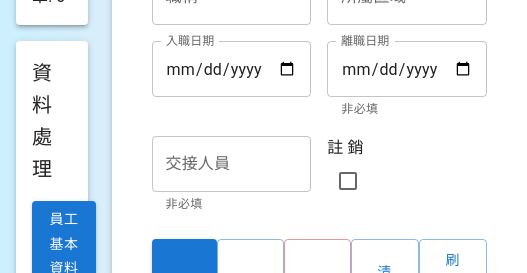
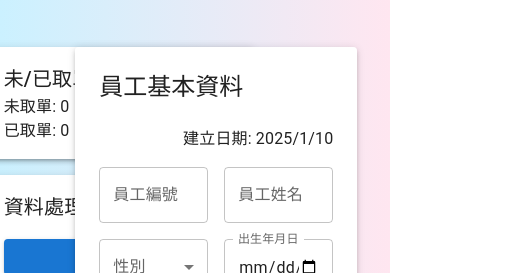
Before and after one commit to zii144/carbon-quotation-system, a React (Vite) app in the folder frontend/: page /quotation in a window 390 px wide. Shown: the top 273 px of the page, 527 px wide, since content can reach past the window. Built offline with nearby package versions, Linux system fonts and the light colour scheme; no server answers.

Commit message:
Refactor layout styles in various components for improved responsiveness and overflow handling

```diff
--- a/frontend/src/App.css
+++ b/frontend/src/App.css
@@ -4,8 +4,7 @@
   align-items: center;
   width: 100%;
   height: 100vh;
-  margin: 0-auto;
-  padding: 0;
+  overflow: hidden;
 }
 
 
--- a/frontend/src/components/forms/EmployeeInfoForm.tsx
+++ b/frontend/src/components/forms/EmployeeInfoForm.tsx
@@ -379,7 +379,7 @@ export default function EmployeeInfoForm() {
       ref={containerRef}
       maxWidth="lg"
       className="parent-container"
-      sx={{ mt: 2, height: "100%", overflowY: "auto" }}
+      sx={{ p: 0, mt: 2, height: "100%", overflowY: "auto" }}
     >
       <Box sx={{ textAlign: "right", mb: 2 }}>
         <Typography variant="body1">
--- a/frontend/src/pages/QuotationForm.tsx
+++ b/frontend/src/pages/QuotationForm.tsx
@@ -48,18 +48,35 @@ export default function QuotationPage() {
   const CurrentFormComponent = componentMap[currentTitle];
 
   return (
-    <Container maxWidth="lg" sx={{ ml: 0 }}>
-      <Grid container spacing={3}>
+    <Container maxWidth="lg" sx={{ ml: -5, mr: -5 }}>
+      <Grid container spacing={2}>
         {/* Sidebar Section */}
         <Grid item xs={3}>
-          <Paper elevation={3} sx={{ p: 2, mb: 2 }}>
+          <Paper
+            elevation={3}
+            sx={{
+              p: 2,
+              mb: 2,
+              width: { xs: "60vw", sm: "65vw", md: "18.5vw", lg: "14.5vw" },
+            }}
+          >
             <Typography variant="h6">未/已取單數量</Typography>
             <Typography variant="body1">未取單: 0</Typography>
             <Typography variant="body1">已取單: 0</Typography>
           </Paper>
 
-          <Paper elevation={3} sx={{ p: 2 }}>
-            <Typography variant="h6">資料處理</Typography>
+          <Paper
+            elevation={3}
+            sx={{
+              p: 2,
+              width: { xs: "60vw", sm: "65vw", md: "18.5vw", lg: "14.5vw" },
+              height: { xs: "70vh", sm: "75vh", md: "65vh", lg: "52vh" },
+              position: "sticky",
+              top: "10px",
+              overflowY: "auto",
+            }}
+          >
+            <Typography variant="h6">資料處理列表</Typography>
             {sidebarItems.map((item) => (
               <SidebarButton
                 key={item}
@@ -73,11 +90,21 @@ export default function QuotationPage() {
 
         {/* Main Content Section */}
         <Grid item xs={9}>
-          <Paper elevation={3} sx={{ p: 3, width: "140%" }}>
+          <Paper
+            elevation={3}
+            sx={{
+              p: 3,
+              width: { xs: "60vw", sm: "68vw", md: "70vw", lg: "76vw" },
+              height: { xs: "70vh", sm: "75vh", md: "80vh", lg: "85vh" },
+              position: "sticky",
+              top: "10px",
+              overflowY: "auto",
+            }}
+          >
             <Typography variant="h5" gutterBottom>
               {currentTitle}
             </Typography>
-            <Box sx={{ height: "800px", overflowY: "auto" }}>
+            <Box sx={{ p: 0, overflowY: "auto" }}>
               {CurrentFormComponent && <CurrentFormComponent />}
             </Box>
           </Paper>
--- a/frontend/src/shared-theme/FullScreenLayout.tsx
+++ b/frontend/src/shared-theme/FullScreenLayout.tsx
@@ -6,7 +6,7 @@ const FullScreenLayout = ({ children }) => {
         justifyContent: "flex-start", // Align children to the left
         alignItems: "center", // Keep children vertically centered
         height: "100vh",
-        width: "100%",
+        width: "100vw",
         paddingLeft: "3%",
         paddingRight: "3%",
         background:
```
